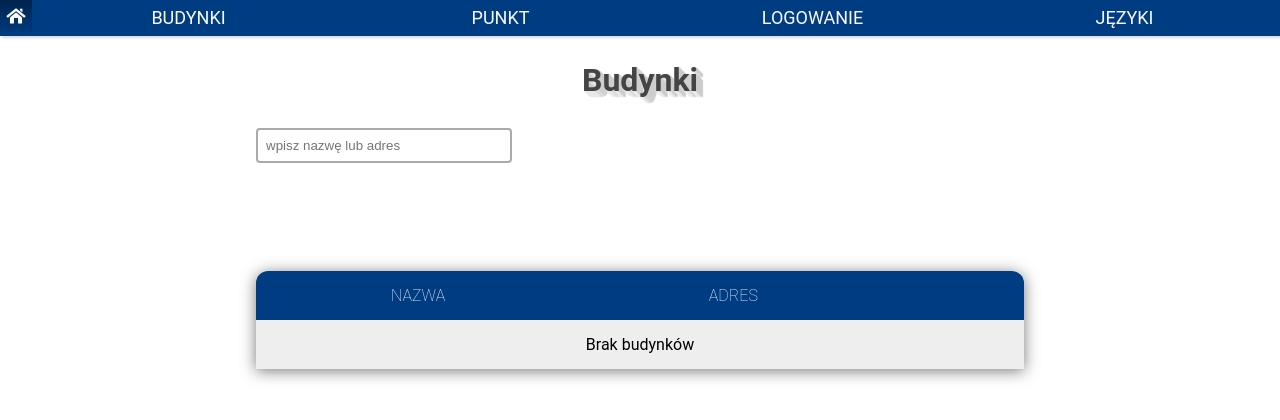
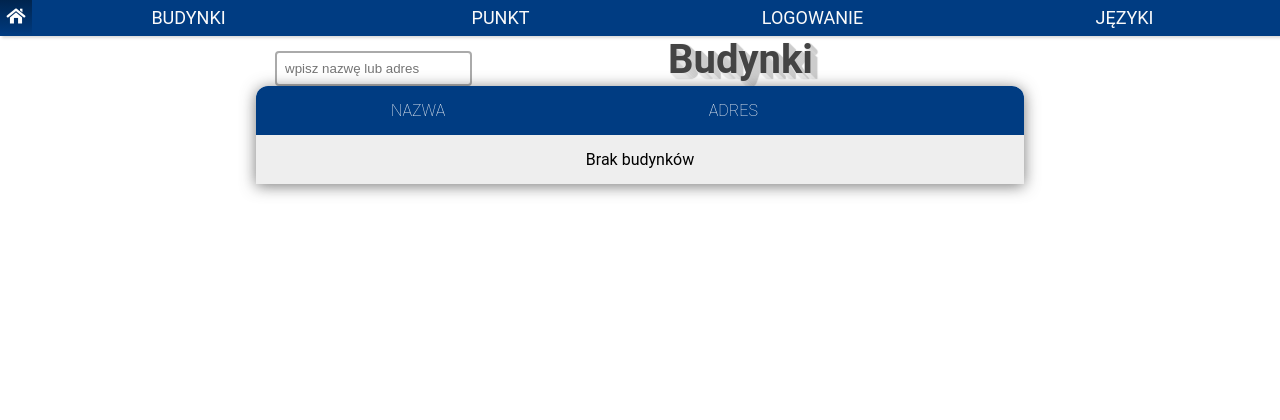
Before and after one commit to PRz-IO/p02-g02-planprz-p02-g02-planprz, a Django app: template PRzMapa/myapp/templates/budynki.html in a window 1280 px wide. Shown: the top 420 px of the page. Run offline with Django 3.2, Linux system fonts and the light colour scheme; the template is opened without the code that fills it, so the values that code supplies are empty.

Commit message:
Modyfikacja układu elementów

```diff
--- a/PRzMapa/myapp/static/budynki.css
+++ b/PRzMapa/myapp/static/budynki.css
@@ -1,7 +1,28 @@
+.topBar{
+    position: relative !important;
+}
 
 .kontenerBudynki h1{
+    font-size:2.5em;
+    padding: auto;
+}
+.kontenerBudynki h1,form{
+    display:inline;
+}
 
-    position: absolute;
+.kontenerBudynki #szukaj {
+    position: relative;
+    left:-15%;
+    border: 2px solid #aaa;
+    border-radius: 4px;
+    outline:none;
+    padding: 8px;
+    box-sizing:border-box;
+    transition:0.3s;
+}
+
+#liniaGorna{
+    position: relative;
     top: 5%;
     width: 100%;
     text-align: center;
@@ -11,26 +32,22 @@
 }
 
 .kontenerBudynki #pierwsza {
-
     top:20%
 }
 
 .kontenerBudynki #druga {
-
     top:50%
 }
 .kontenerBudynki #nagłówek {
-
     background-color: #02244b;
 }
 
 .kontenerBudynki table {
-
-    position: absolute;
+    position: relative;
     z-index: 2;
     left: 50%;
     top: 40%;
-    transform: translate(-50%,-50%);
+    transform: translate(-50%,0%);
     width: 60%;
     border-collapse: collapse;
     border-spacing: 0;
@@ -77,20 +94,7 @@
     background: linear-gradient(90deg, rgba(0,60,130,1) 4%, rgba(22,15,100,1) 100%, rgba(0,212,255,1) 100%);
 }
 
-.kontenerBudynki #szukaj {
 
-    position: absolute;
-    width: 20%;
-    left: 20%;
-    top: 15%;
-    border: 2px solid #aaa;
-    border-radius: 4px;
-    margin: 8px 0;
-    outline:none;
-    padding: 8px;
-    box-sizing:border-box;
-    transition:0.3s;
-}
 
 .kontenerBudynki #szukaj:focus {
 
--- a/PRzMapa/myapp/templates/budynki.html
+++ b/PRzMapa/myapp/templates/budynki.html
@@ -6,10 +6,13 @@
 <link rel="stylesheet"  href="{% static 'budynki.css' %}">
 <link rel="stylesheet"  href="{% static 'style.css' %}">
 <div class="kontenerBudynki">
-<h1>Budynki</h1>
+    <div id="liniaGorna">
         <form action="{%url 'budynki' %}" method="get">
         <input type="text" id="szukaj" name="q" placeholder="wpisz nazwę lub adres">
         </form>
+        <h1>Budynki</h1>
+    </div>
+    <div id="tabelka">
         <table>
         <tr>
             <th>Nazwa</th>
@@ -29,4 +32,5 @@
         {% endfor %}
         </table>
     </div>
+</div>
 {% endblock content %}
```
Lines whose indentation alone changed are shown as unchanged.
